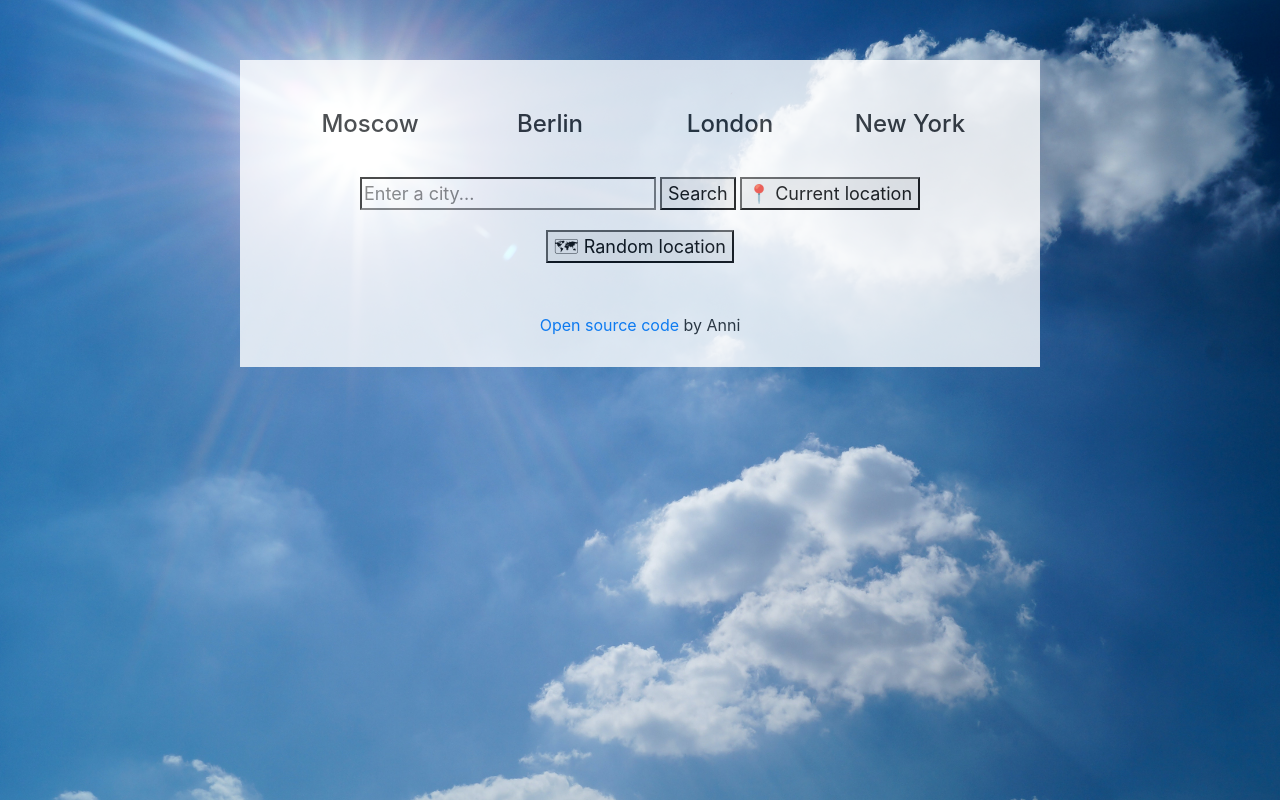
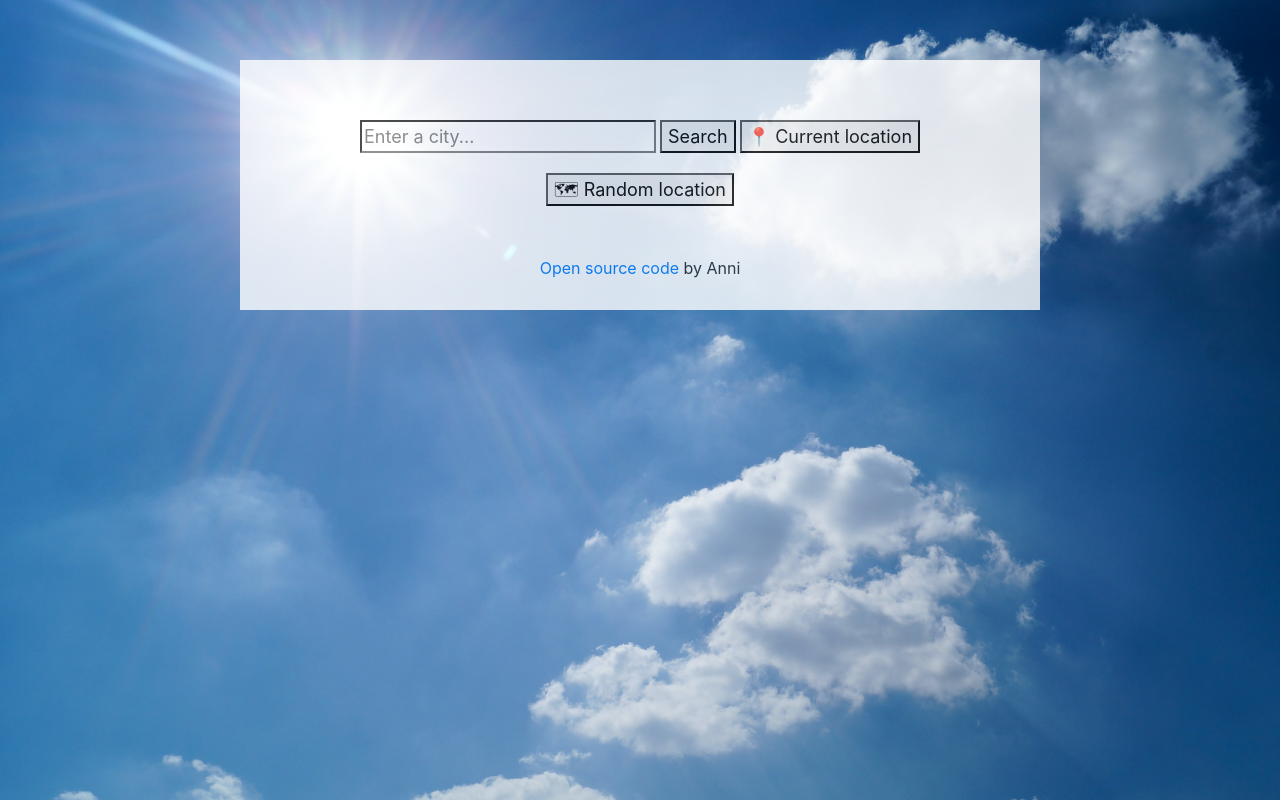
Before and after one commit to AnniK93/react-weather-app-final, a React (Create React App) app: page / in a window 1280 px wide. Built offline with nearby package versions, Linux system fonts and the light colour scheme.

Commit message:
Improved styling

```diff
--- a/src/Search.css
+++ b/src/Search.css
@@ -1,9 +1,7 @@
-.city-names {
-  margin: 20px 0px;
-}
 .Search form {
   display: block;
   font-size: 18px;
+  margin-top: 20px;
 }
 
 .Search input,
--- a/src/Search.js
+++ b/src/Search.js
@@ -163,20 +163,6 @@ export default function Search() {
   if (weather.ready) {
     return (
       <div className="Search">
-        <div className="row city-names">
-          <div className="col-3">
-            <h4>Moscow</h4>
-          </div>
-          <div className="col-3">
-            <h4>Berlin</h4>
-          </div>
-          <div className="col-3">
-            <h4>London</h4>
-          </div>
-          <div className="col-3">
-            <h4>New York</h4>
-          </div>
-        </div>
         <form onSubmit={handleSubmit}>
           <input
             type="search"
@@ -198,20 +184,6 @@ export default function Search() {
   } else {
     return (
       <div className="Search">
-        <div className="row city-names">
-          <div className="col-3">
-            <h4>Moscow</h4>
-          </div>
-          <div className="col-3">
-            <h4>Berlin</h4>
-          </div>
-          <div className="col-3">
-            <h4>London</h4>
-          </div>
-          <div className="col-3">
-            <h4>New York</h4>
-          </div>
-        </div>
         <form onSubmit={handleSubmit}>
           <input
             type="search"
```
